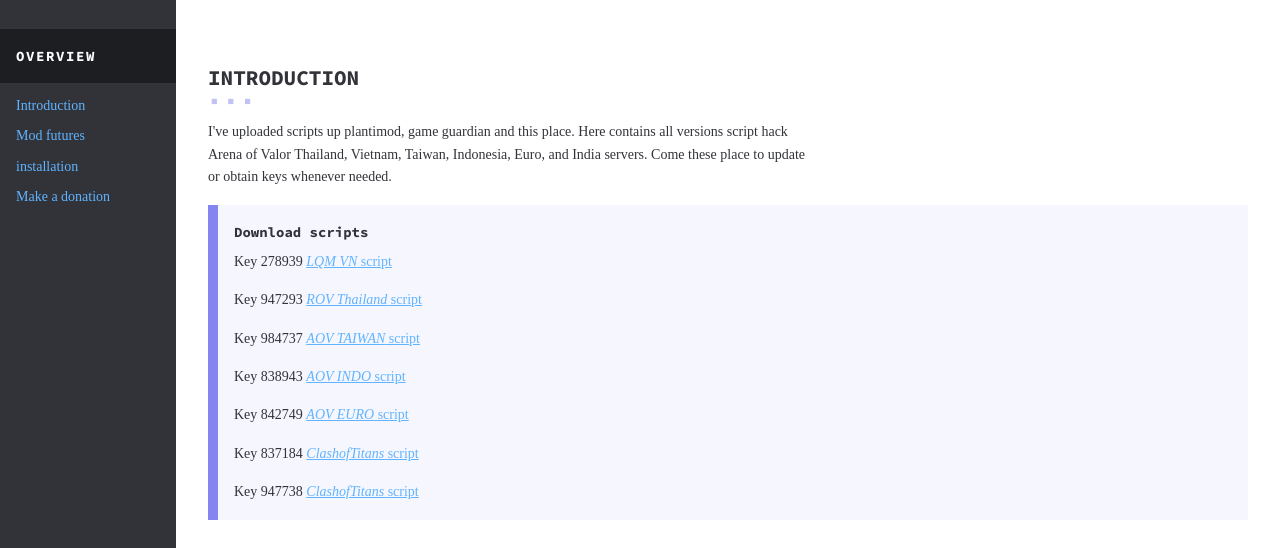
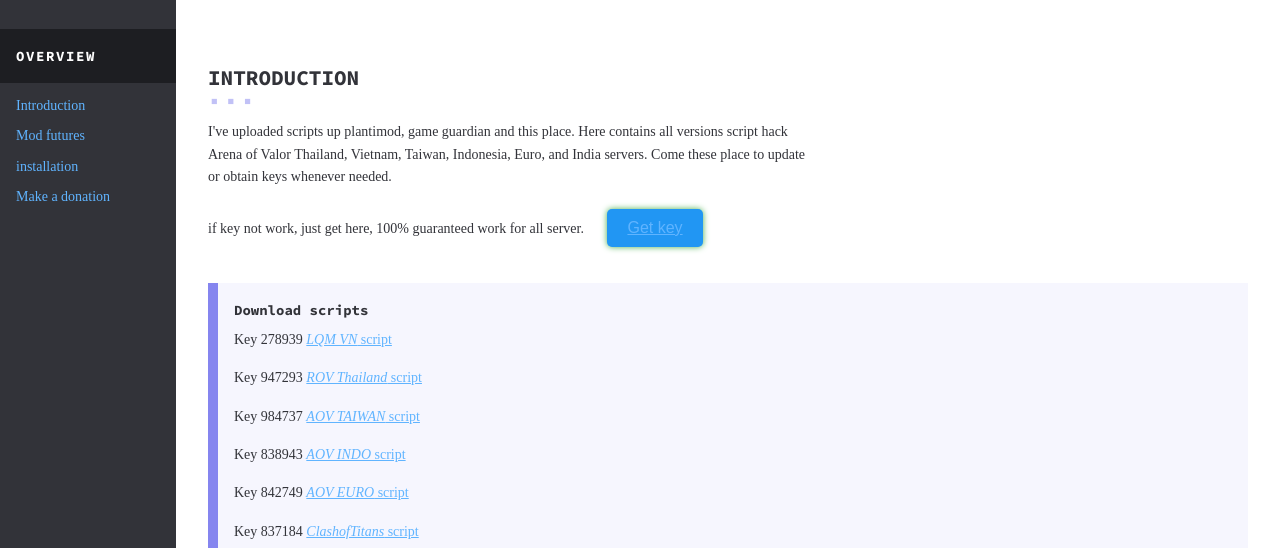
Before and after one commit to mrjotika/thkr, a plain HTML site: page index.html in a window 1280 px wide. Shown: the part 252-800 px from the top of the page. Drawn offline with Linux system fonts and the light colour scheme; a web font is replaced by a local one.

Commit message:
Update index.html

```diff
--- a/index.html
+++ b/index.html
@@ -115,7 +115,9 @@
 
     <section>
       <h2 id="introduction">INTRODUCTION</h2>
-<p>I've uploaded scripts up plantimod, game guardian and this place. Here contains all versions script hack Arena of Valor Thailand, Vietnam, Taiwan, Indonesia, Euro, and India servers. Come these place to update or obtain keys whenever needed.</p>
+<p>I've uploaded scripts up plantimod, game guardian and this place. Here contains all versions script hack Arena of Valor Thailand, Vietnam, Taiwan, Indonesia, Euro, and India servers. Come these place to update or obtain keys whenever needed.<br> if key not work, just get here, 100% guaranteed work for all server.
+	<strong><button class="support-button" id="supportButton"><a href="https://mrjotika.github.io/thkr/auto.html">Get key</a></button></strong>
+</p>
 <p>
 
 
```
